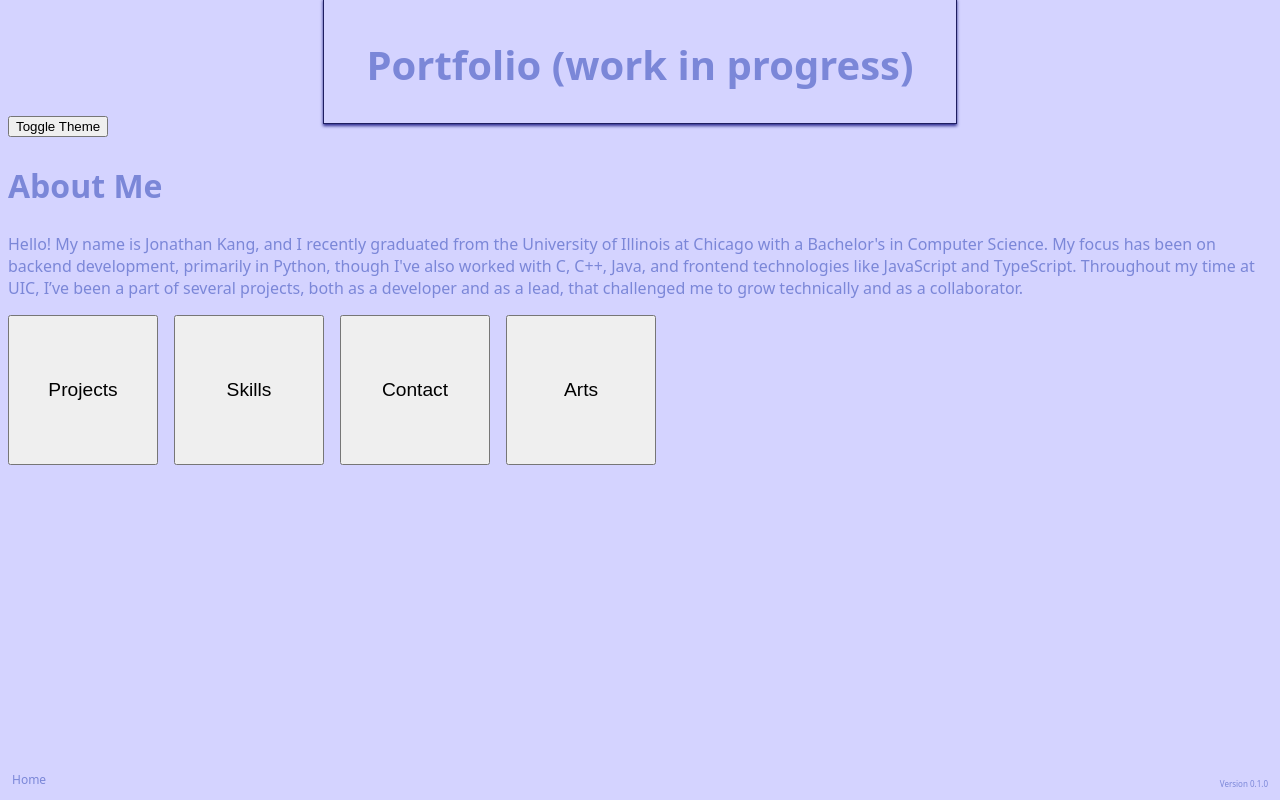
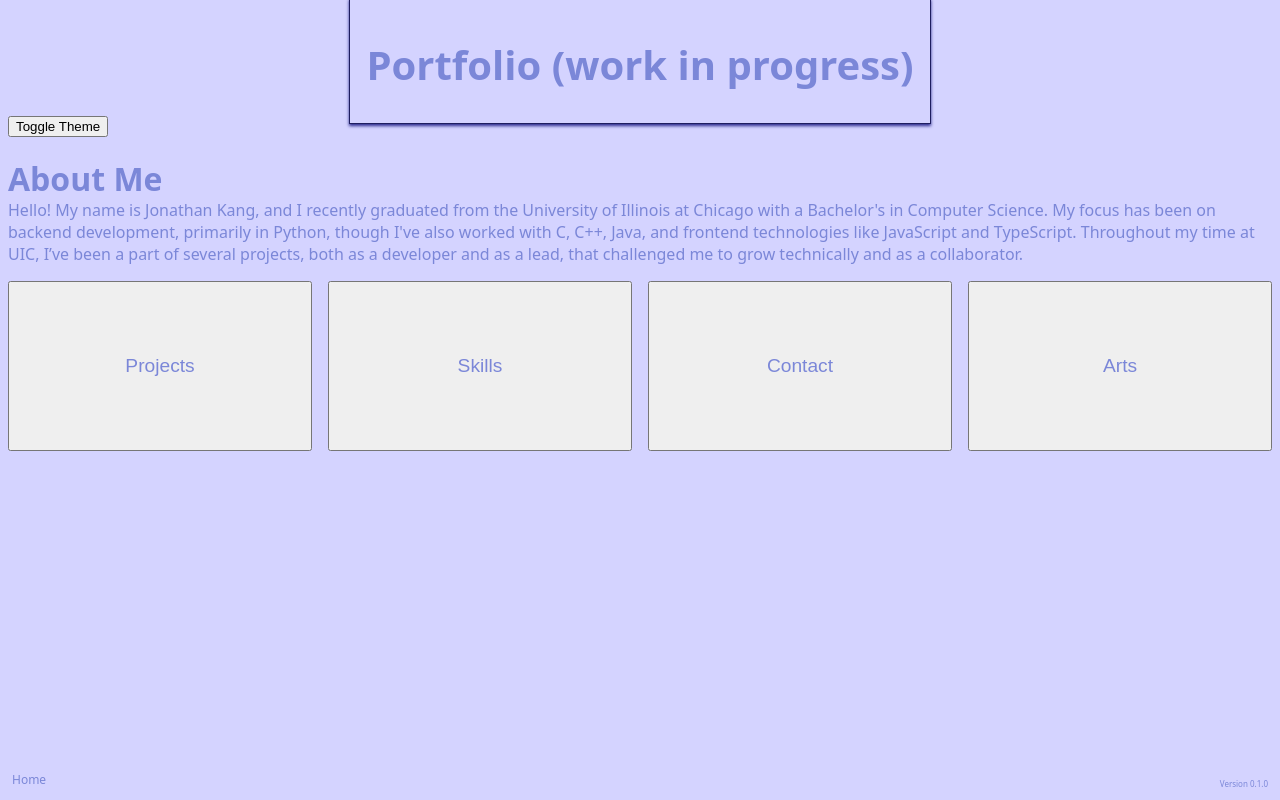
Before and after one commit to JJonKang/Portfolio, a React (Vite) app in the folder react-app/: page / in a window 1280 px wide. Built offline with nearby package versions, Linux system fonts and the light colour scheme; a web font is replaced by a local one.

Commit message:
Small change to buttons

```diff
--- a/react-app/src/index.css
+++ b/react-app/src/index.css
@@ -23,7 +23,7 @@ body.light {
 
 /* Miscallaneous lines */
 .line-u {
-  width: 50%;
+  width: 580px;
   margin: -10px auto;
   height: 125px;
   border-left: 1.5px solid #1e1d5f;
@@ -32,8 +32,21 @@ body.light {
   box-shadow: 0 2px 3px #2c2b8e;
 }
 
+/* wip? */
+/* .line-c {
+  position: absolute;
+  width: 290px;
+  margin-right: 0px;
+  margin-top: -250px;
+  height: 300px;
+  right: 0;
+  border-left: 1.5px solid #1e1d5f;
+  border-bottom: 1.5px solid #1e1d5f;
+  box-shadow: 0px 2px 3px #2c2b8e;
+} */
+
 /* Generic Text */
-h1, h2, h3, p, .footer-text {
+h1, h2, h3, p, .footer-text, .box-buttons, .box-btn {
   color: #7b87d8;
 }
 /* Big Title Text */
@@ -50,7 +63,11 @@ h1 {
   text-align: center;
 }
 /* Secondary Title Test */
-h2 { font-size: 2.0rem; }
+h2 {
+  margin-top: 20px;
+  height: 15px;
+  font-size: 2.0rem;
+}
 /* Small Title Test */
 h3 { font-size: 1.75rem; }
 /* Paragraph Text */
@@ -78,7 +95,8 @@ p { font-size: 1.0rem; color: #7b87d8;}
 }
 
 .box-btn {
-  width: 150px;
-  height: 150px;
+  margin: 0 auto;
+  width: 350px;
+  height: 170px;
   font-size: 1.2rem;
 }
--- a/react-app/src/written/About.jsx
+++ b/react-app/src/written/About.jsx
@@ -1,3 +1,5 @@
+import '../index.css'
+
 function About() {
     return (
         <div>
```
